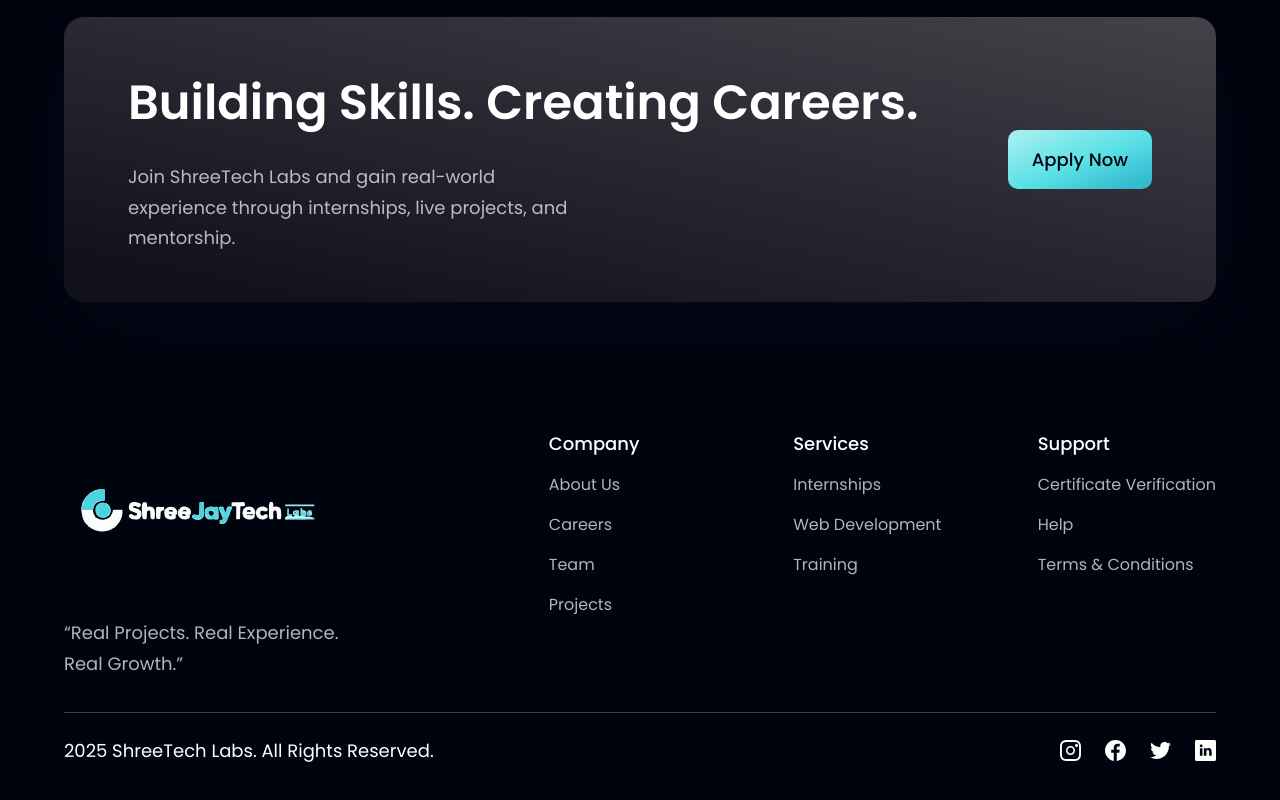
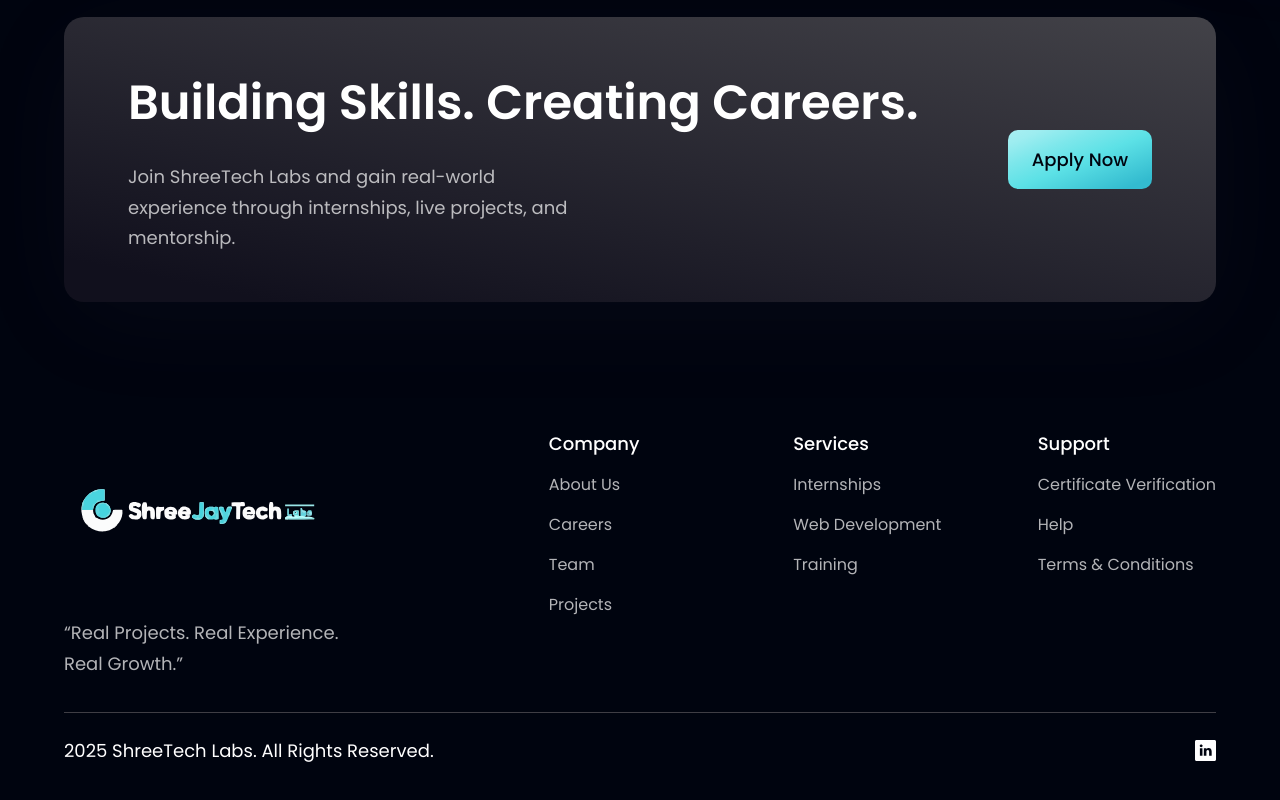
Before and after one commit to shirishkanoje/ShreeJayTech-Labs, a React (Vite) app: page / in a window 1280 px wide. Shown: the part 3531-4331 px from the top of the page. Built offline with nearby package versions, Linux system fonts and the light colour scheme.

Commit message:
Update index.js

```diff
--- a/src/constants/index.js
+++ b/src/constants/index.js
@@ -177,10 +177,10 @@ export const footerLinks = [
 
 // 🔹 SOCIAL MEDIA
 export const socialMedia = [
-  { id: "social-media-1", icon: instagram, link: "#" },
-  { id: "social-media-2", icon: facebook, link: "#" },
-  { id: "social-media-3", icon: twitter, link: "#" },
-  { id: "social-media-4", icon: linkedin, link: "#" },
+  // { id: "social-media-1", icon: instagram, link: "#" },
+  // { id: "social-media-2", icon: facebook, link: "#" },
+  // { id: "social-media-3", icon: twitter, link: "#" },
+  { id: "social-media-4", icon: linkedin, link: "https://www.linkedin.com/company/shreejaytechlabs" },
 ];
 
 
```
